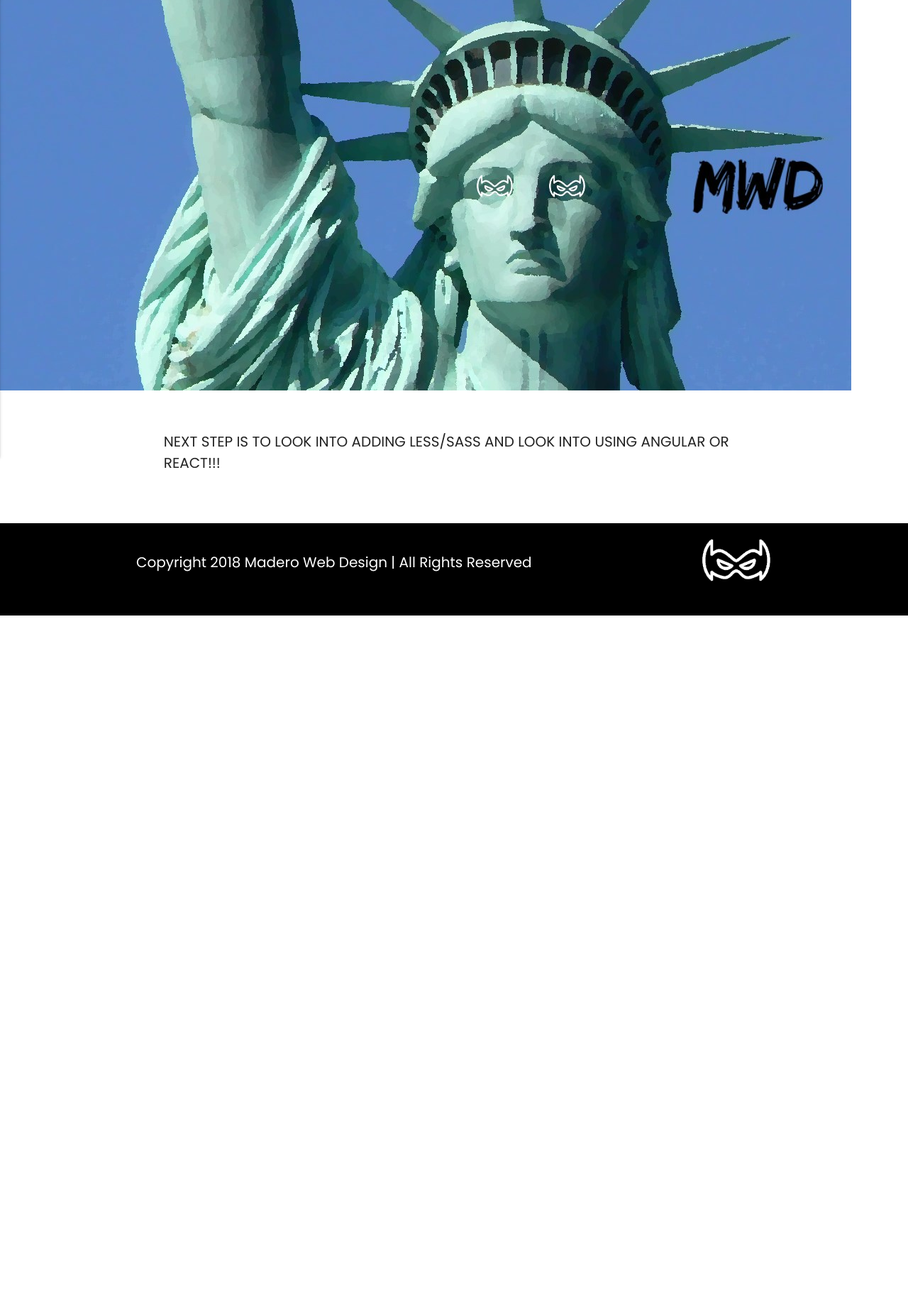
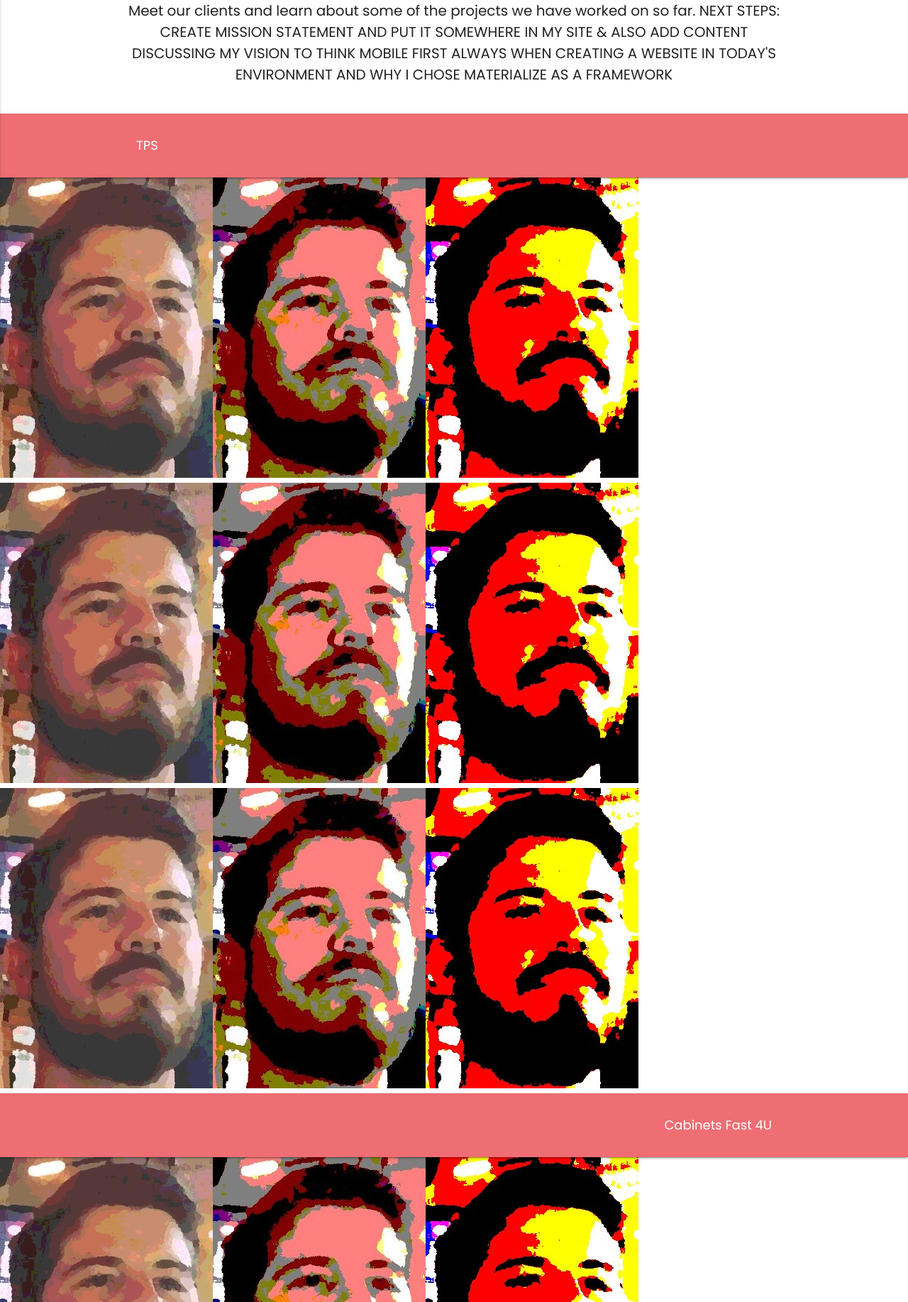
Before and after one commit to kevin-england/Madero, a website: page public/clients.html in a window 1280 px wide. Shown: the part 216-2050 px from the top of the page at 71% size. Before the commit the page ends 1083 px from the top, so only its background shows below. Drawn offline with Linux system fonts and the light colour scheme.

Commit message:
#4. Initial pushpin structure created and placeholder content implemented in order to test functionality.

```diff
--- a/public/clients.html
+++ b/public/clients.html
@@ -13,7 +13,7 @@
     <script src="js/index.js"></script>
   </head>
   <body>
-    <div class="navbar-fixed">
+    <!-- <div class="navbar-fixed"> Fixed navbar removed only on this page currently -->
       <nav class="madero-nav">
         <div class="container">
           <div class="row">
@@ -30,7 +30,7 @@
           </div>
         </div>
       </nav>
-    </div>
+    <!-- </div> -->
     <ul class="side-nav" id="mobile-demo">
       <li class="side-nav-title">Menu</li>
       <li><a href="about.html">About</a></li>
@@ -41,15 +41,51 @@
       <li><a class="side-nav-close">Close</a></l1>
     </ul>
     <section>
-      <div class="container-fluid">
+      <div class="container">
         <div class="row">
-          <img class="responsive-img" src="images/home-banner.jpg"/>
+          <div class="col-xs-12 center-align">
+            <h1>Clients</h1>
+            <p>Meet our clients and learn about some of the projects we have worked on so far. NEXT STEPS: CREATE MISSION STATEMENT AND PUT IT SOMEWHERE IN MY SITE & ALSO ADD CONTENT DISCUSSING MY VISION TO THINK MOBILE FIRST ALWAYS WHEN CREATING A WEBSITE IN TODAY'S ENVIRONMENT AND WHY I CHOSE MATERIALIZE AS A FRAMEWORK</p>
+          </div>
         </div>
       </div>
-      <div class="container">
-        <div class="row">
-          <p style="margin: 50px">NEXT STEP IS TO LOOK INTO ADDING LESS/SASS AND LOOK INTO USING ANGULAR OR REACT!!!</p>
-        </div>
+      <div id="tps" class="block tps">
+        <nav class="pushpin pinned" data-target="tps" style="top: 0px;">
+          <div class="nav-wrapper">
+            <div class="container">
+              <a href="#" class="client">TPS</a>
+            </div>
+          </div>
+        </nav>
+        <img class="responsive-img" src="images/selfies-distorted.jpg"/>
+        <img class="responsive-img" src="images/selfies-distorted.jpg"/>
+        <img class="responsive-img" src="images/selfies-distorted.jpg"/>
+      </div>
+
+      <div id="cf4u" class="block cf4u">
+        <nav class="pushpin pin-top" data-target="cf4u" style="top: 0px;">
+          <div class="nav-wrapper">
+            <div class="container right-align">
+              <a href="#" class="client">Cabinets Fast 4U</a>
+            </div>
+          </div>
+        </nav>
+        <img class="responsive-img" src="images/selfies-distorted.jpg"/>
+        <img class="responsive-img" src="images/selfies-distorted.jpg"/>
+        <img class="responsive-img" src="images/selfies-distorted.jpg"/>
+      </div>
+
+      <div id="l-r" class="block l-r">
+        <nav class="pushpin pin-top" data-target="l-r" style="top: 0px;">
+          <div class="nav-wrapper">
+            <div class="container">
+              <a href="#" class="client">Legendary & Rose</a>
+            </div>
+          </div>
+        </nav>
+        <img class="responsive-img" src="images/selfies-distorted.jpg"/>
+        <img class="responsive-img" src="images/selfies-distorted.jpg"/>
+        <img class="responsive-img" src="images/selfies-distorted.jpg"/>
       </div>
     </section>
     <footer>
```
